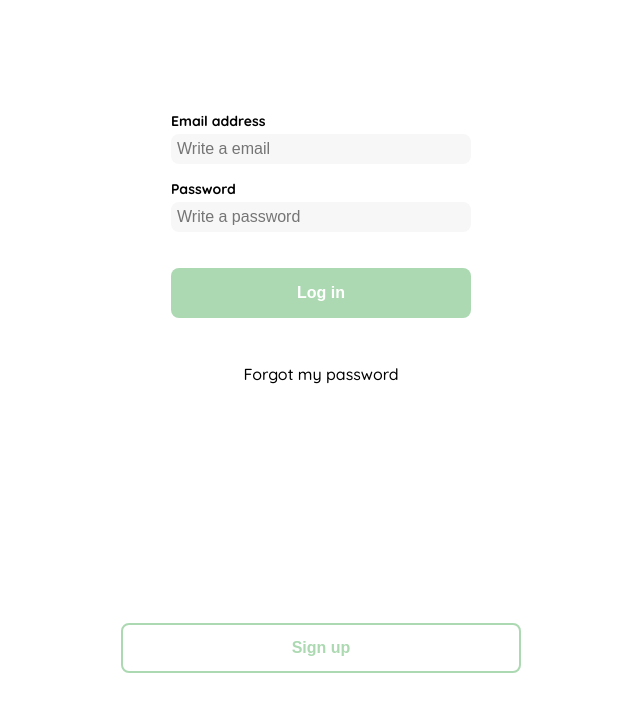
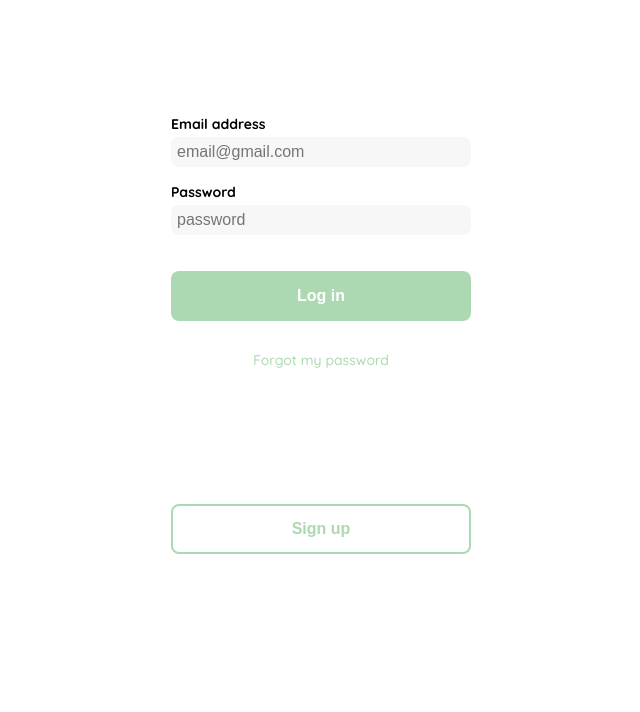
Before and after one commit to KortexCode/Yard-Sale, a plain HTML site: page login.html in a window 1280 px wide. Shown: the whole page, without its empty margins (319-959 px from the left). Drawn offline with Linux system fonts and the light colour scheme.

Commit message:
mejoras a login page en los estilos

```diff
--- a/login.html
+++ b/login.html
@@ -22,18 +22,20 @@
 
                 <form action="/" class="form">
                     <label for="f-email" class="label">Email address</label>
-                    <input type="email" id="f-email" placeholder="Write a email" class="input email" required>
+                    <input type="email" id="f-email" placeholder="email@gmail.com" class="input email" required>
 
 
                     <label for="f-password" class="label">Password</label>
-                    <input type="password" id="f-password" placeholder="Write a password" class="input password" required>
+                    <input type="password" id="f-password" placeholder="password" class="input password" required>
 
                     <input type="submit" class="primary-button login-button"
                     value="Log in">
 
                 </form>
 
-                <p class="final-text">Forgot my password</p>
+                <a href="/" class="final-text">Forgot my password</a>
+
+
 
             </div>
 
--- a/styles/loginStyles.css
+++ b/styles/loginStyles.css
@@ -10,7 +10,7 @@
     height: 100vh;
     display: grid;
     place-items: center;
-    font-size: 1.6rem;
+
 }
 /*CONTENEDOR SECUNDARIO*/
 .login-container{
@@ -63,18 +63,20 @@
 .login-container .final-text{
 
     text-align: center;
+    font-size: var(--sm);
+    color: var(--primary-color);
+    text-decoration: none;
 }
 
 
 .sign-up-button{
 
+    align-self: end;
+    margin-bottom: 1.6rem;
     padding: 0.8rem;
     margin-bottom: 1.6rem;
-    max-width: 40rem;
-    width: 90%;
-
-
-
+    max-width: 30rem;
+    width: 100%;
     height: 5rem;
     border-radius: 0.8rem;
     border: 0.2rem var(--primary-color) solid;
@@ -91,3 +93,12 @@
         display: block;
     }
 }
+
+@media(min-width: 640px){
+
+    .login .sign-up-button{
+
+        align-self: start;
+        margin-top: 2rem;
+    }
+}
```
